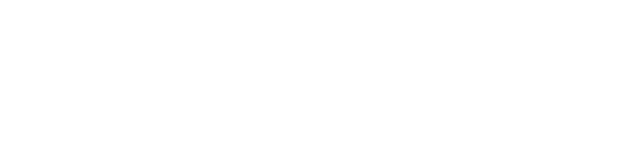
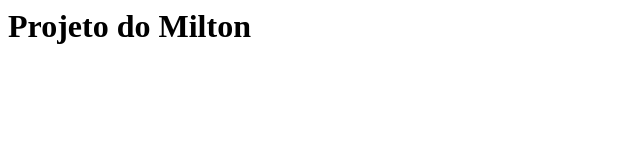
Before and after one commit to khraus/curso-git, a plain HTML site: page index.html in a window 1280 px wide. Shown: the whole page, without its empty margins (0-640 px from the left). Drawn offline with Linux system fonts and the light colour scheme.

Commit message:
Titulo da Pagina

```diff
--- a/index.html
+++ b/index.html
@@ -2,5 +2,6 @@
     <head>
     </head>
     <body>
+        <h1>Projeto do Milton</h1>
     </body>
 </html>
```
